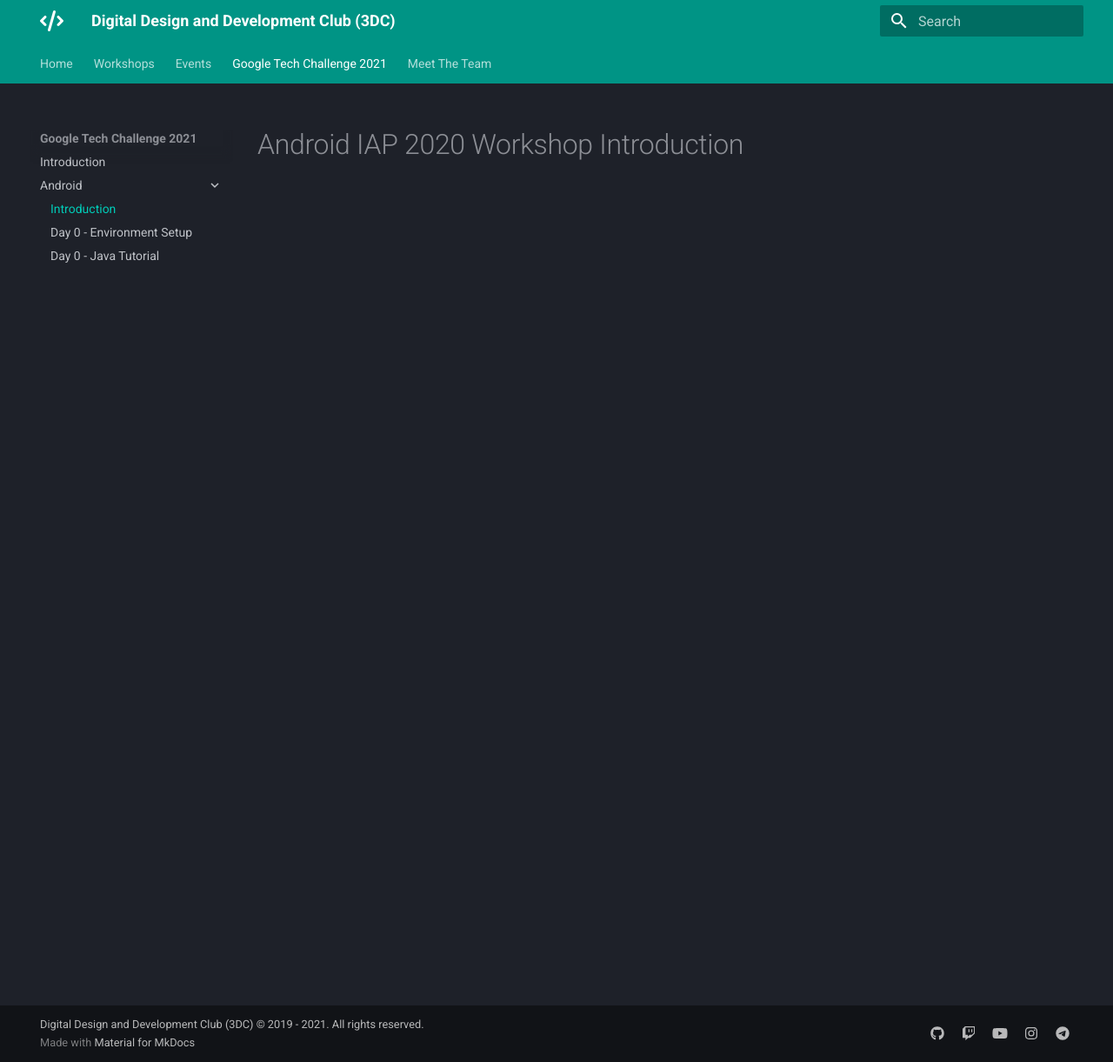
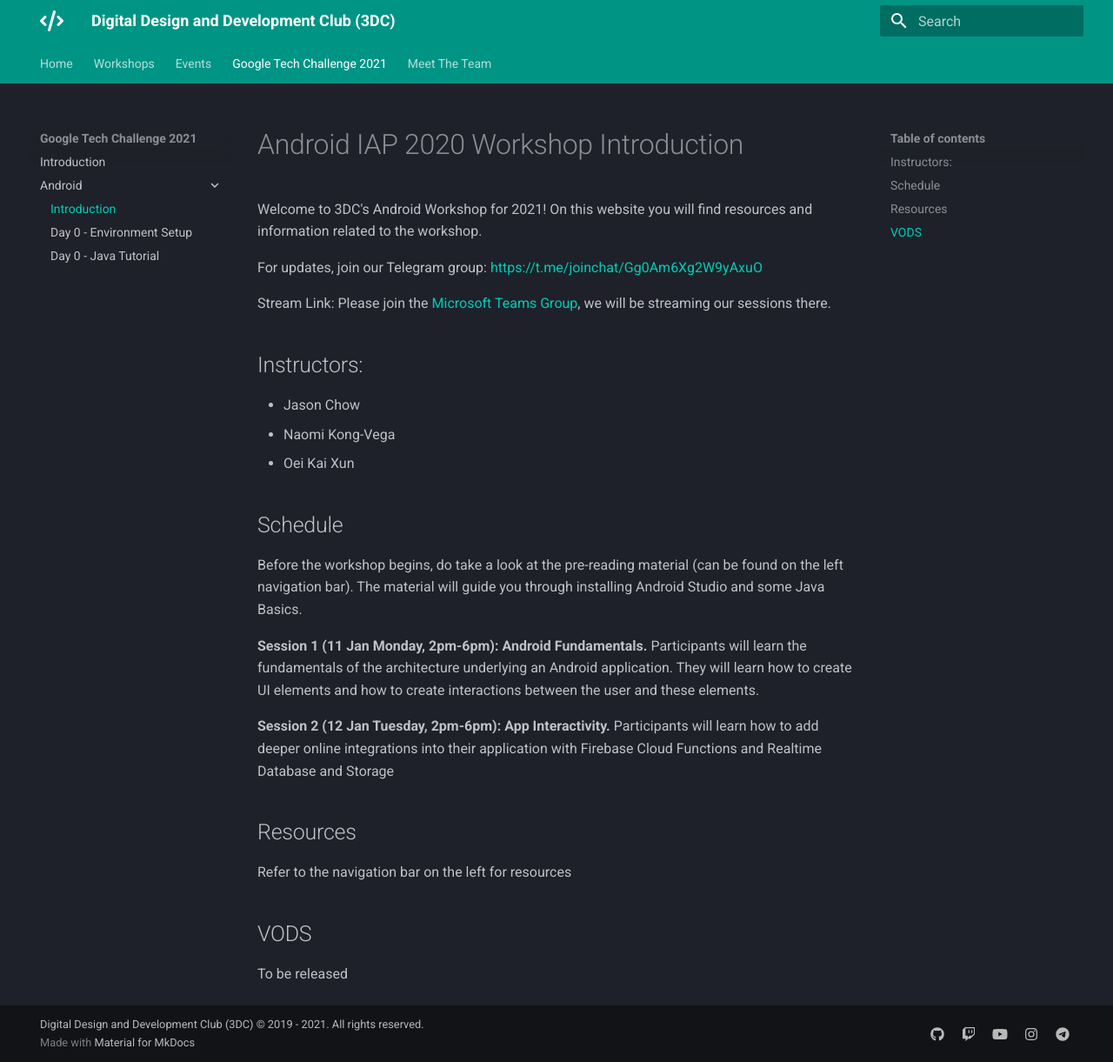
Before and after one commit to SHSR2001/3dcdsc.github.io, an MkDocs documentation site: the page built from docs/gtc/android/android.md, in a window 1280 px wide and 1221 px high. Shown: the whole window at 87% size. Built offline with MkDocs 1.6.1 and Material for MkDocs 9.7.7, drawn with Linux system fonts in a browser that asks for light colours.

Commit message:
update android stuff

```diff
--- a/docs/gtc/android/android.md
+++ b/docs/gtc/android/android.md
@@ -1 +1,29 @@
 # Android IAP 2020 Workshop Introduction
+
+Welcome to 3DC's Android Workshop for 2021! On this website you will find resources and information related to the workshop.
+
+For updates, join our Telegram group: <https://t.me/joinchat/Gg0Am6Xg2W9yAxuO>
+
+Stream Link: Please join the [Microsoft Teams Group](https://teams.microsoft.com/l/channel/19%3Abdd942163935448484dee6d478e2156c%40thread.tacv2/General?groupId=3b024a2c-e5fb-4198-8ea7-0a26f2905d0b&tenantId=3476b776-e990-4f72-b950-62489831623d), we will be streaming our sessions there.
+
+## Instructors:
+
+- Jason Chow
+- Naomi Kong-Vega
+- Oei Kai Xun
+
+## Schedule
+
+Before the workshop begins, do take a look at the pre-reading material (can be found on the left navigation bar). The material will guide you through installing Android Studio and some Java Basics.
+
+**Session 1 (11 Jan Monday, 2pm-6pm): Android Fundamentals.** Participants will learn the fundamentals of the architecture underlying an Android application. They will learn how to create UI elements and how to create interactions between the user and these elements.
+
+**Session 2 (12 Jan Tuesday, 2pm-6pm): App Interactivity.** Participants will learn how to add deeper online integrations into their application with Firebase Cloud Functions and Realtime Database and Storage
+
+## Resources
+
+Refer to the navigation bar on the left for resources
+
+## VODS
+
+To be released
```
Also changed, not shown: docs/gtc/android/day0a.md (+3 -1 lines), docs/gtc/android/day0b.md (+1 -1 lines).
